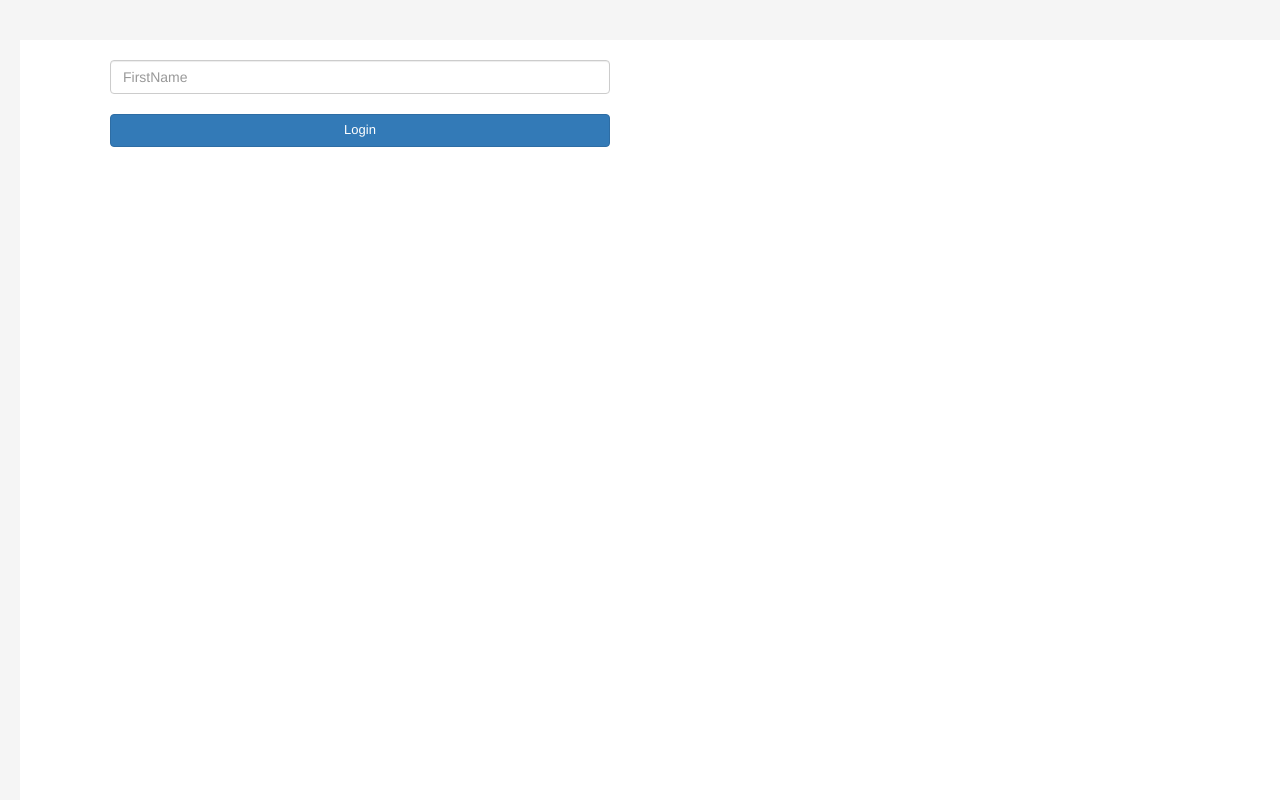
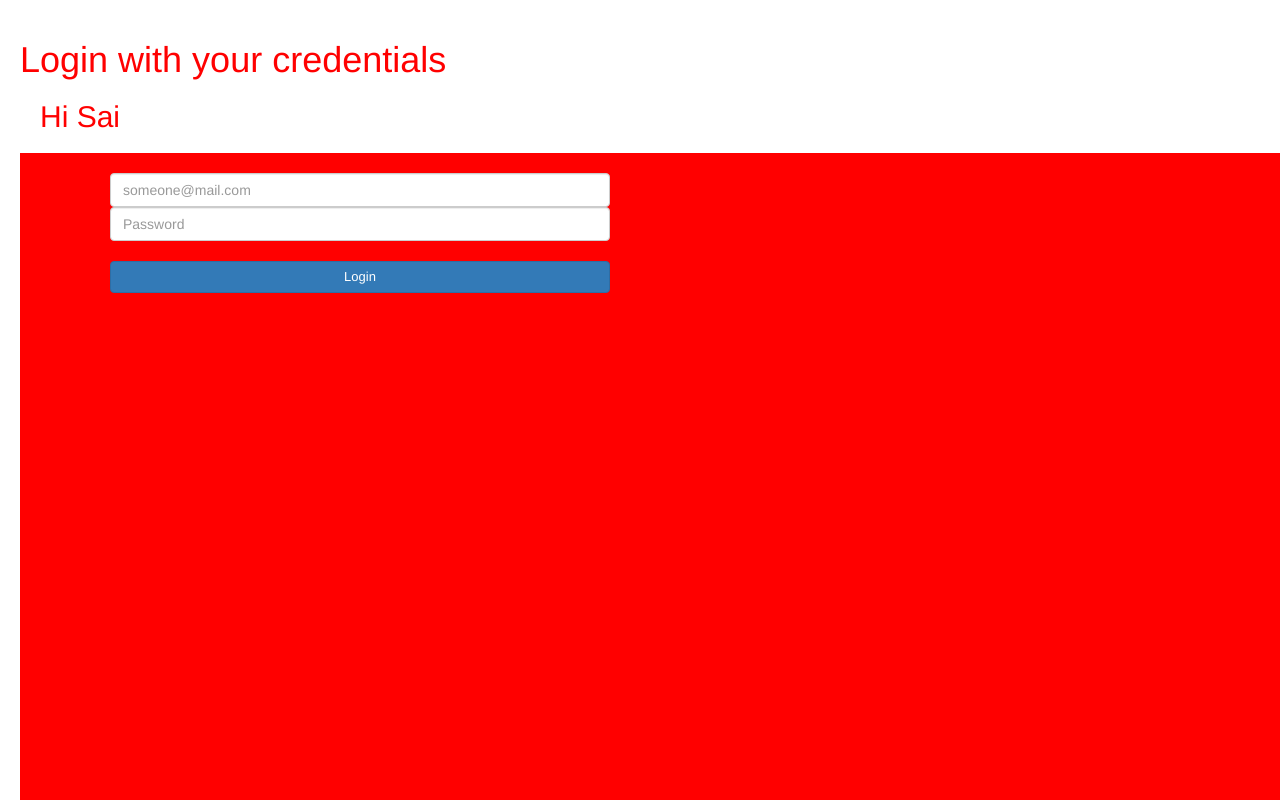
Before and after one commit to ssri442/AngularSession8_assignment8.4, an Angular app: page / in a window 1280 px wide. Shown: the top 800 px of the page. Built offline with nearby package versions, Linux system fonts and the light colour scheme.

Commit message:
commit6.1

```diff
--- a/src/app/app.component.css
+++ b/src/app/app.component.css
@@ -1,15 +1,3 @@
-
-#login .formcontrol {
-
-    font-size: 14px;
+h2{
+    color: blue;
 }
-
-
-#login .btn.btn-primary {
-    font-size: 13px;
-    text-align: center;
-    margin-top: 20px;
-    display: block;
-    min-width:500px
-
-}
--- a/src/app/app.component.html
+++ b/src/app/app.component.html
@@ -1 +1,3 @@
 <!--The content below is only a placeholder and can be replaced.-->
+
+<app-login></app-login>
--- a/src/app/app.component.ts
+++ b/src/app/app.component.ts
@@ -1,20 +1,12 @@
-import { Component } from '@angular/core';
+import { Component , ViewEncapsulation,OnInit} from '@angular/core';
 
 @Component({
   selector: 'my-app-component',
-  template:  ` <div class="container">
-  <div id = login class="form-group">
-  <input type="text" class="form-control"
-  placeholder="FirstName"
-  [(ngModel)] ="FirstName">
+  templateUrl: './app.component.html',
+   styleUrls: ['./app.component.css'],
 
-  <button type="button" class="btn btn-primary pull-center">Login </button>
-  </div>
-  </div>
-  `,
-   styleUrls: ['./app.component.css']
 })
 export class RootComponent {
-  title = 'app';
+  title = "I am the text coming through string interpolation";
 
 }
--- a/src/app/app.module.ts
+++ b/src/app/app.module.ts
@@ -3,10 +3,12 @@ import { NgModule } from '@angular/core';
 import { FormsModule } from '@angular/forms';
 import { HttpModule } from '@angular/http';
 import { RootComponent } from './app.component';
+import { LoginComponent } from './login/login/login.component';
 
 @NgModule({
   declarations: [
-    RootComponent
+    RootComponent,
+    LoginComponent
   ],
   imports: [
     BrowserModule,
--- /dev/null
+++ b/src/app/login/login/login.component.css
@@ -0,0 +1,20 @@
+
+#login .formcontrol {
+
+    font-size: 14px;
+}
+
+
+#login .btn.btn-primary {
+    font-size: 13px;
+    text-align: center;
+    margin-top: 20px;
+    display: block;
+    min-width:500px
+
+}
+
+
+body {background-color:red}
+
+h1,h2{ color : #ff0000}
--- /dev/null
+++ b/src/app/login/login/login.component.html
@@ -0,0 +1,18 @@
+<h1>{{title}}</h1>
+<h2>{{name}}</h2>
+<body>
+<div class="container">
+  <div id = login class="form-group">
+      <input type="email" class="form-control"
+      placeholder="someone@mail.com"
+      [(ngModel)] ="Email">
+
+    <input type="password" class="form-control"
+  placeholder="Password"
+  [(ngModel)] ="Password">
+
+
+  <button type="button" class="btn btn-primary">Login </button>
+  </div>
+  </div>
+  </body>
--- /dev/null
+++ b/src/app/login/login/login.component.ts
@@ -0,0 +1,22 @@
+import { Component, ViewEncapsulation,OnInit } from '@angular/core';
+
+@Component({
+  selector: 'app-login',
+  templateUrl: './login.component.html',
+  styleUrls: ['./login.component.css'],
+  encapsulation: ViewEncapsulation.Emulated
+
+
+})
+export class LoginComponent implements OnInit {
+title : string;
+name : string;
+  constructor() { }
+
+  ngOnInit() {
+    this.title ='Login with your credentials';
+    this.name = 'Hi Sai';
+
+  }
+
+}
--- a/src/index.html
+++ b/src/index.html
@@ -9,6 +9,6 @@
   <link rel="icon" type="image/x-icon" href="favicon.ico">
 </head>
 <body>
-  <my-app-component>loading </my-app-component>
+  <my-app-component></my-app-component>
 </body>
 </html>
--- a/src/styles.css
+++ b/src/styles.css
@@ -55,6 +55,6 @@ html,
 body {
     height: 100%;
     font-family: 'Roboto Condensed', 'Oswald', 'lato', 'arial', 'verdana';
-    background: whitesmoke;
+    background: white;
     width: 100%;
 }
```
Also changed, not shown: 1 other file (tests, documents, lock files or other folders).
